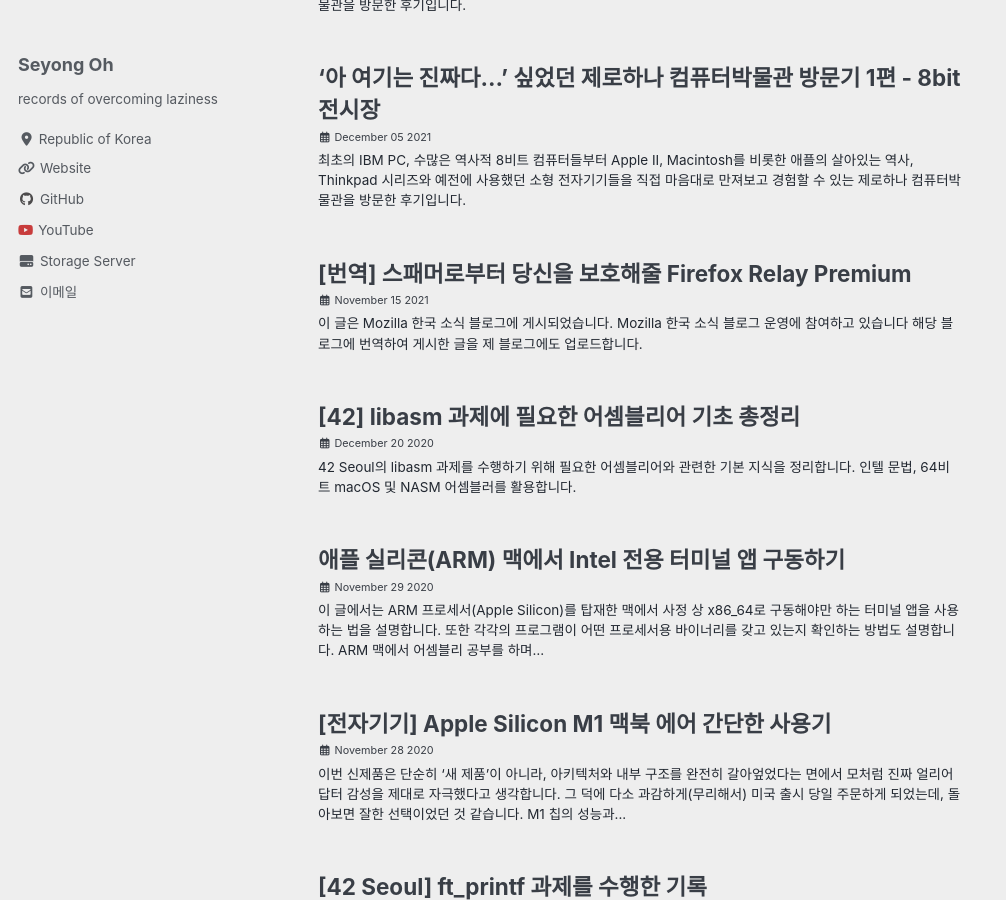
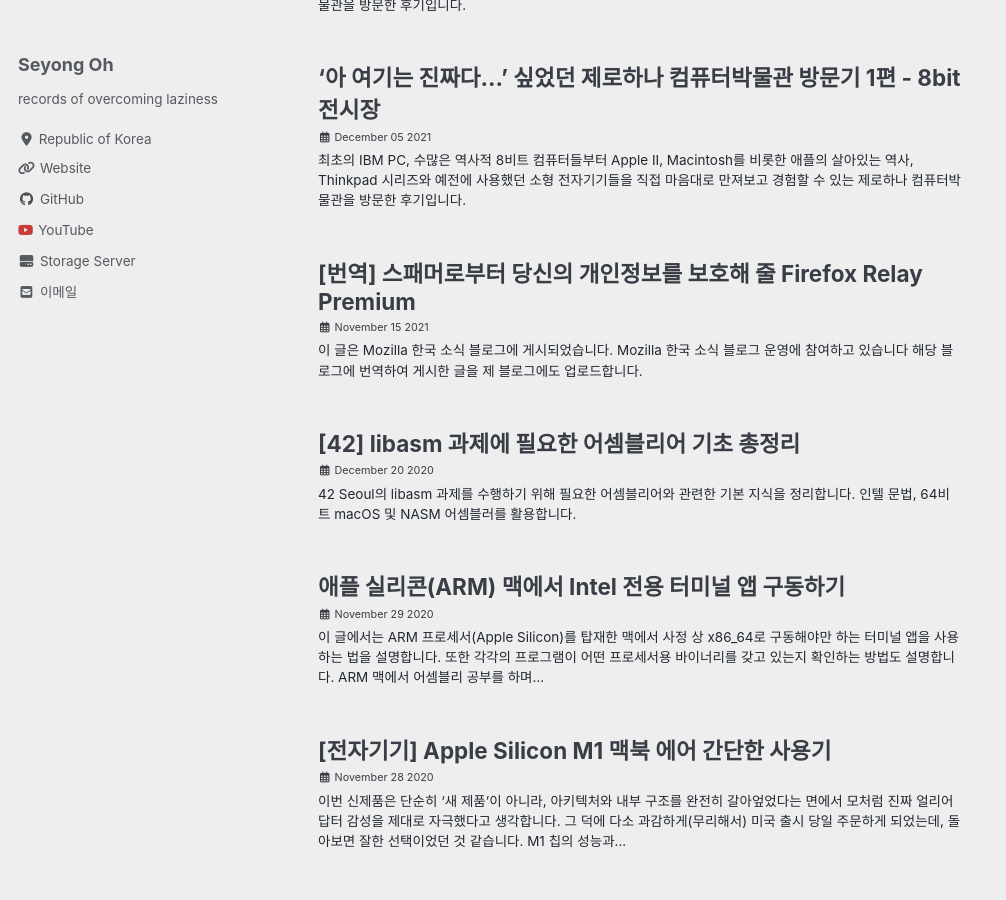
Before and after one commit to ohseyong/ohseyong.github.io, a Jekyll site: the page built from index.html, in a window 1280 px wide and 900 px high, scrolled down 500 px. Shown: the whole window, without its empty margins (0-1006 px from the left). Built offline with Jekyll 4.4.1, drawn with Linux system fonts in a browser that asks for light colours; cached includes are drawn as plain includes; nearby versions of some CDN libraries; the list of posts is cut into pages by our own code.

Commit message:
Update 2021-11-16-Mozilla-Firerox-Relay.md

```diff
--- a/_posts/2021-11-16-Mozilla-Firerox-Relay.md
+++ b/_posts/2021-11-16-Mozilla-Firerox-Relay.md
@@ -1,5 +1,5 @@
 ---
-title: "[번역] 스패머로부터 당신을 보호해줄 Firefox Relay Premium"
+title: "[번역] 스패머로부터 당신의 개인정보를 보호해 줄 Firefox Relay Premium"
 # excerpt: "정말 10분이면 만들 수 있다"
 date: 2021-11-16 00:00:00 +0900
 categories: news
```
